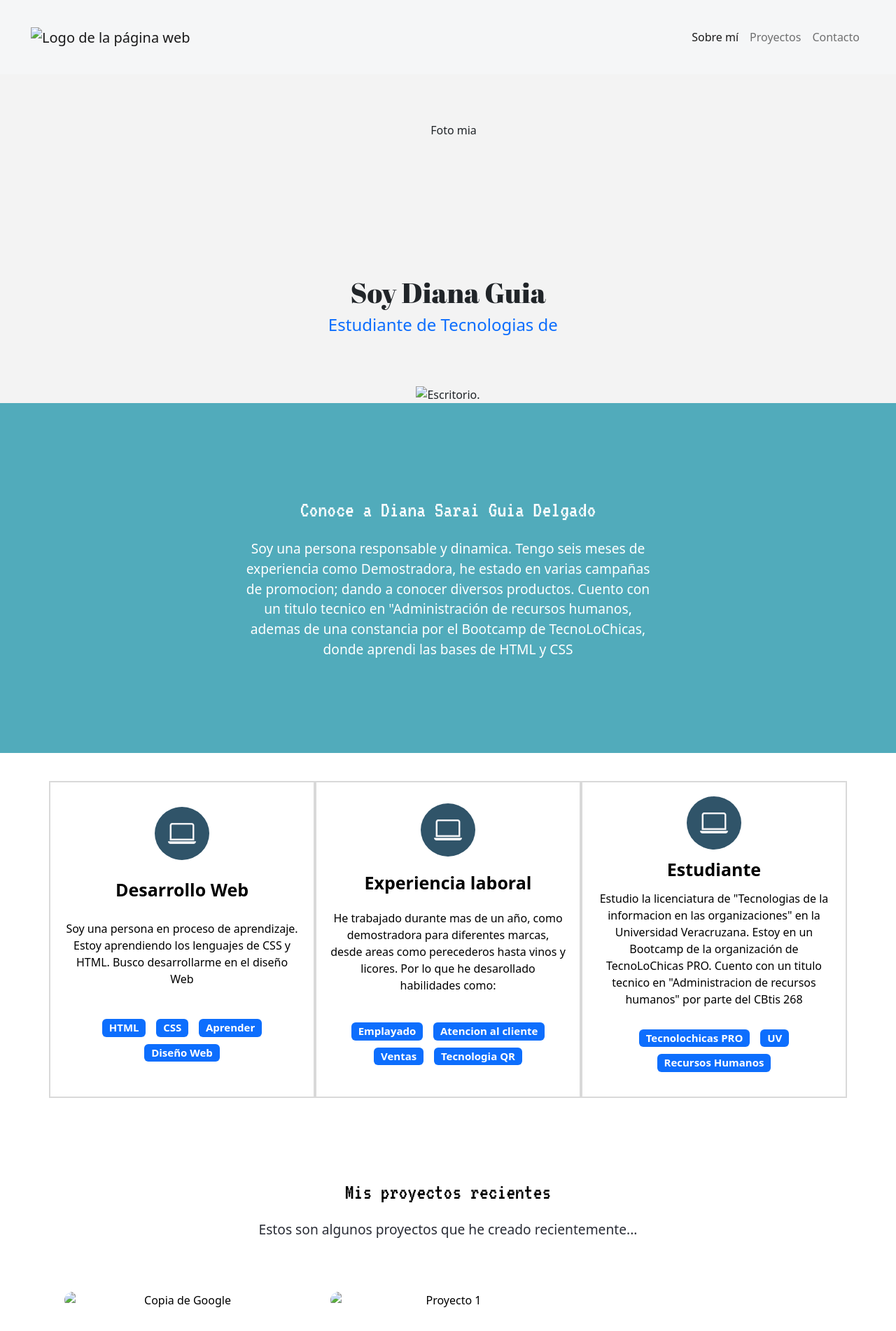
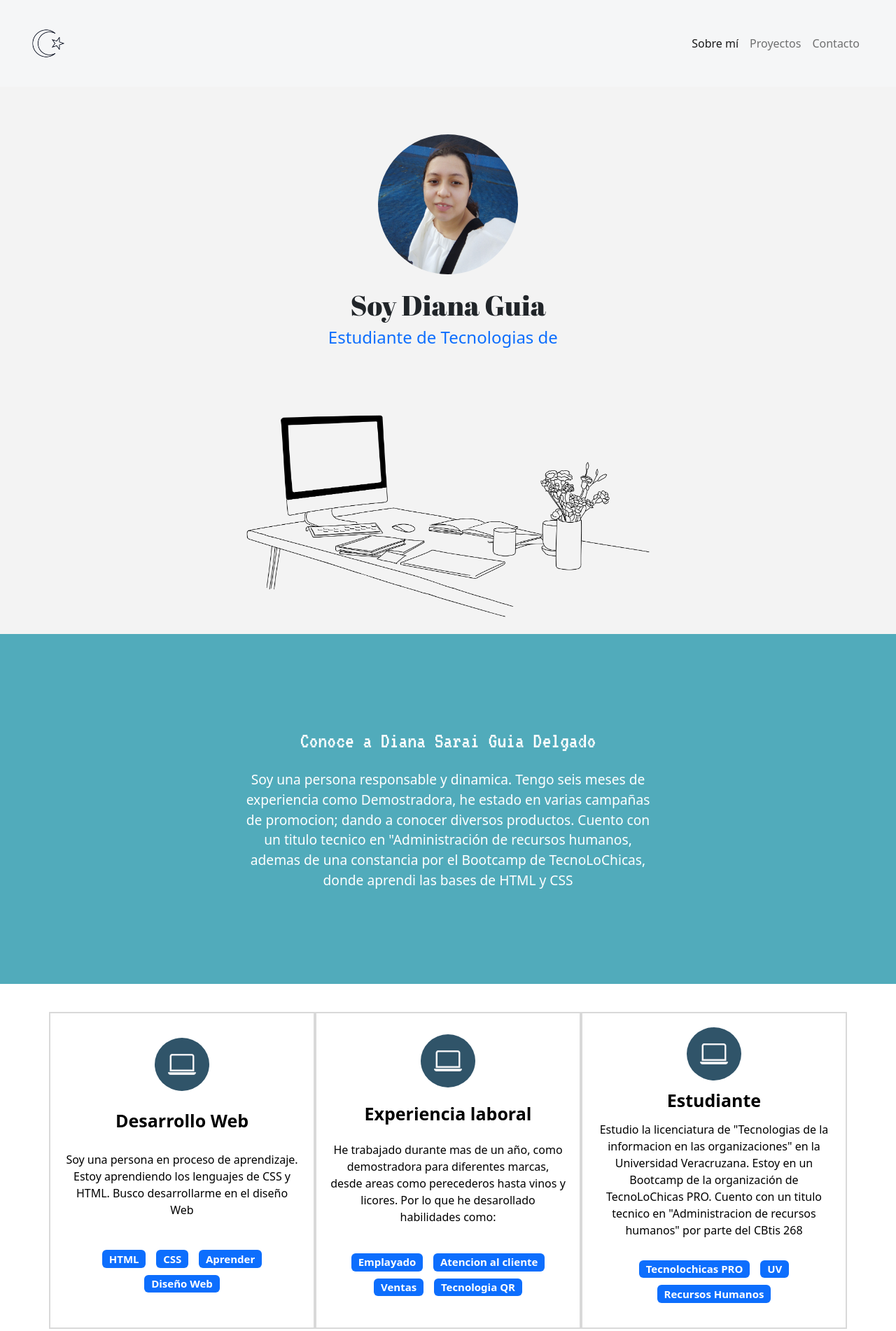
Before and after one commit to MonarcaFake/Portafolio, a plain HTML site: page index.html in a window 1280 px wide. Shown: the top 1902 px of the page at 70% size. Drawn offline with nearby package versions, Linux system fonts and the light colour scheme; a web font is replaced by a local one.

Commit message:
Update index.html

```diff
--- a/index.html
+++ b/index.html
@@ -11,7 +11,7 @@
     <!-- Titulo. Cambia la parta de arriba de la pagina web -->
     <title> Diana Guia | Portafolio</title>
     <!-- Favicon. Coloca el icon en la pestaña -->
-    <link rel="icon" type="image/x-icon" href="imagenes/Luna.png">
+    <link rel="icon" type="image/x-icon" href="/Luna.png">
     <!-- Bootstrap -->
     <link href="https://cdn.jsdelivr.net/npm/bootstrap@5.2.2/dist/css/bootstrap.min.css" rel="stylesheet" integrity="sha384-Zenh87qX5JnK2Jl0vWa8Ck2rdkQ2Bzep5IDxbcnCeuOxjzrPF/et3URy9Bv1WTRi" crossorigin="anonymous">
     <!-- Iconos de Bootstrap -->
@@ -32,7 +32,7 @@
         </button>
         <div class="collapse navbar-collapse" id="navbar-toggler">
           <a class="navbar-brand" href="#">
-            <img src="imagenes/Lunaestrella.png" width="50" alt="Logo de la página web">
+            <img src="/Lunaestrella.png" width="50" alt="Logo de la página web">
           </a>
           <ul class="navbar-nav d-flex justify-content-center align-items-center">
             <li class="nav-item">
@@ -52,7 +52,7 @@
     <!-- Seccion Hero -->
     <section class="hero align-items-stretch">
       <div class="hero-principal d-flex flex-column justify-content-center align-items-center">
-        <img class="hero-imagen-desarrollador rounded-circle" src="imagenes/Imagenmia.jpg" alt="Foto mia">
+        <img class="hero-imagen-desarrollador rounded-circle" src="/Imagenmia.jpg" alt="Foto mia">
         <h1>Soy Diana Guia</h1>
         <!--<h2>Aqui coloco mi informacion, la que aparece y desaparece.</h2>-->
 
@@ -60,7 +60,7 @@
         <h2 class="text-primary mb-4" id="typewriter"></h2>
       </div>
       <div class="hero-inferior">
-        <img class="hero-inferior-imagen img-fluid" src="imagenes/Escritorio.png" alt="Escritorio.">
+        <img class="hero-inferior-imagen img-fluid" src="/Escritorio.png" alt="Escritorio.">
       </div>
     </section>
 
@@ -125,7 +125,7 @@
           <!-- Proyecto 1 -->
           <div class="col-12 col-md-6 col-lg-4">
             <div class="proyecto">
-              <img src="imagenes/Clonegoogle.png" alt="Copia de Google">
+              <img src="/Clonegoogle.png" alt="Copia de Google">
               <div class="overlay">
                 <p>Proyecto 1</p>
                 <div class="iconos-contenedor">
@@ -142,7 +142,7 @@
           <!-- Proyecto 2 -->
           <div class="col-12 col-md-6 col-lg-4">
             <div class="proyecto">
-              <img src="imagenes/Paginaajolote.png" alt="Proyecto 1">
+              <img src="/Paginaajolote.png" alt="Proyecto 1">
               <div class="overlay">
                 <p>Proyecto 2</p>
                 <div class="iconos-contenedor">
@@ -189,7 +189,7 @@
 
     <!-- Pie de pagina (footer) -->
     <footer class="seccion-oscura d-flex flex-column align-items-center justify-content-center">
-      <img class="footer-logo" src="imagenes/Correo.png" alt="Logo del portafolio">
+      <img class="footer-logo" src="/Correo.png" alt="Logo del portafolio">
       <p class="footer-texto text-center">Aprendiendo paso a paso.<br>La practica es progreso.</p>
       <div class="iconos-redes-sociales d-flex flex-wrap align-items-center justify-content-center">
 
```
